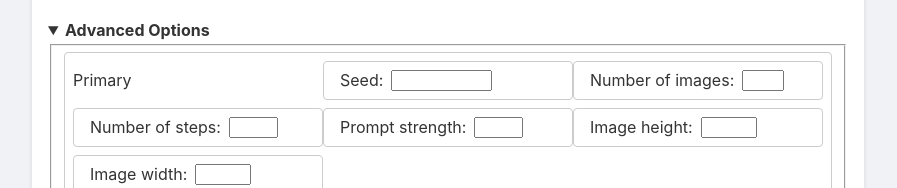
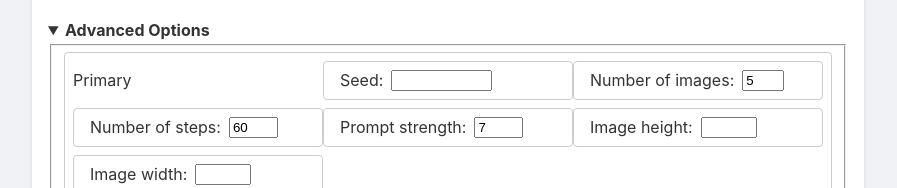
Before and after one commit to TheSteveK/ImagAIne-commandline-prompt-generator, a React (Create React App) app: page / in a window 1280 px wide. Both pictures are taken after a click on the heading "Advanced Options". Shown: the part 493-681 px from the top of the page, without its empty margins (192-1089 px from the left). Built offline with nearby package versions, Linux system fonts and the light colour scheme.

Commit message:
fix default values for "advanced" section

```diff
--- a/src/App.js
+++ b/src/App.js
@@ -62,7 +62,10 @@ const App = () => {
           handleOtherChange={handleOtherChange}
         />
       ))}
-      <AdvancedOptions handleAdvancedOptions={handleAdvancedOptions} />
+      <AdvancedOptions
+        handleAdvancedOptions={handleAdvancedOptions}
+        advancedOptions={advancedOptions}
+      />
       <OutputSection output={output} handleReset={handleReset} />;
     </div>
   );
--- a/src/components/advanced-options.js
+++ b/src/components/advanced-options.js
@@ -2,7 +2,8 @@ import React from "react";
 import PropTypes from "prop-types";
 import optionsAdvanced from "../options-advanced";
 
-const AdvancedOptions = ({ handleAdvancedOptions }) => {
+// eslint-disable-next-line react/prop-types
+const AdvancedOptions = ({ handleAdvancedOptions, advancedOptions }) => {
   const getWidthBasedOnMax = (max) => {
     const numberOfDigits = Math.floor(Math.log10(max)) + 1;
     return `${numberOfDigits + 1.5}ch`;
@@ -20,6 +21,7 @@ const AdvancedOptions = ({ handleAdvancedOptions }) => {
                 id={item.id}
                 name={item.id}
                 onChange={handleAdvancedOptions}
+                value={advancedOptions[item.id] || ""} // Set the value using advancedOptions
               >
                 {item.options.map((option) => (
                   <option key={option.value} value={option.value}>
@@ -40,6 +42,7 @@ const AdvancedOptions = ({ handleAdvancedOptions }) => {
               min={item.min && item.min}
               max={item.max && item.max}
               onChange={handleAdvancedOptions}
+              value={advancedOptions[item.id] || ""} // Set the value using advancedOptions
               style={
                 item.type === "number"
                   ? { width: getWidthBasedOnMax(item.max) }
--- a/src/options-advanced.js
+++ b/src/options-advanced.js
@@ -30,7 +30,7 @@ const OptionsAdvanced = [
     min: 1,
     max: 1000,
     importance: "primary",
-    defautValue: "60",
+    defaultValue: "60",
   },
   {
     id: "--prompt-strength",
@@ -143,6 +143,7 @@ const OptionsAdvanced = [
       { value: "k_heun", label: "K_Heun" },
     ],
     importance: "secondary",
+    defaultValue: "k_lms",
   },
 ];
 
```
